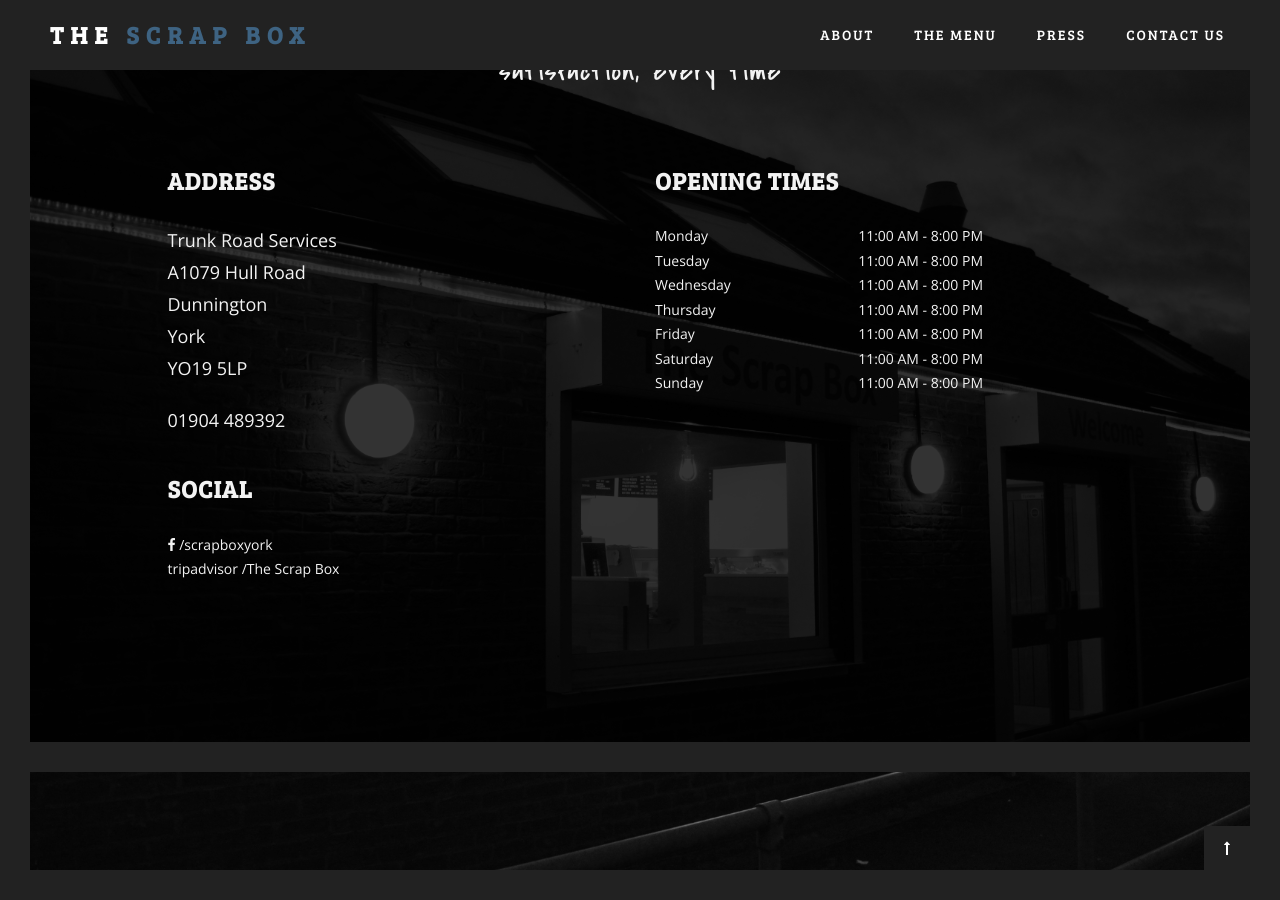
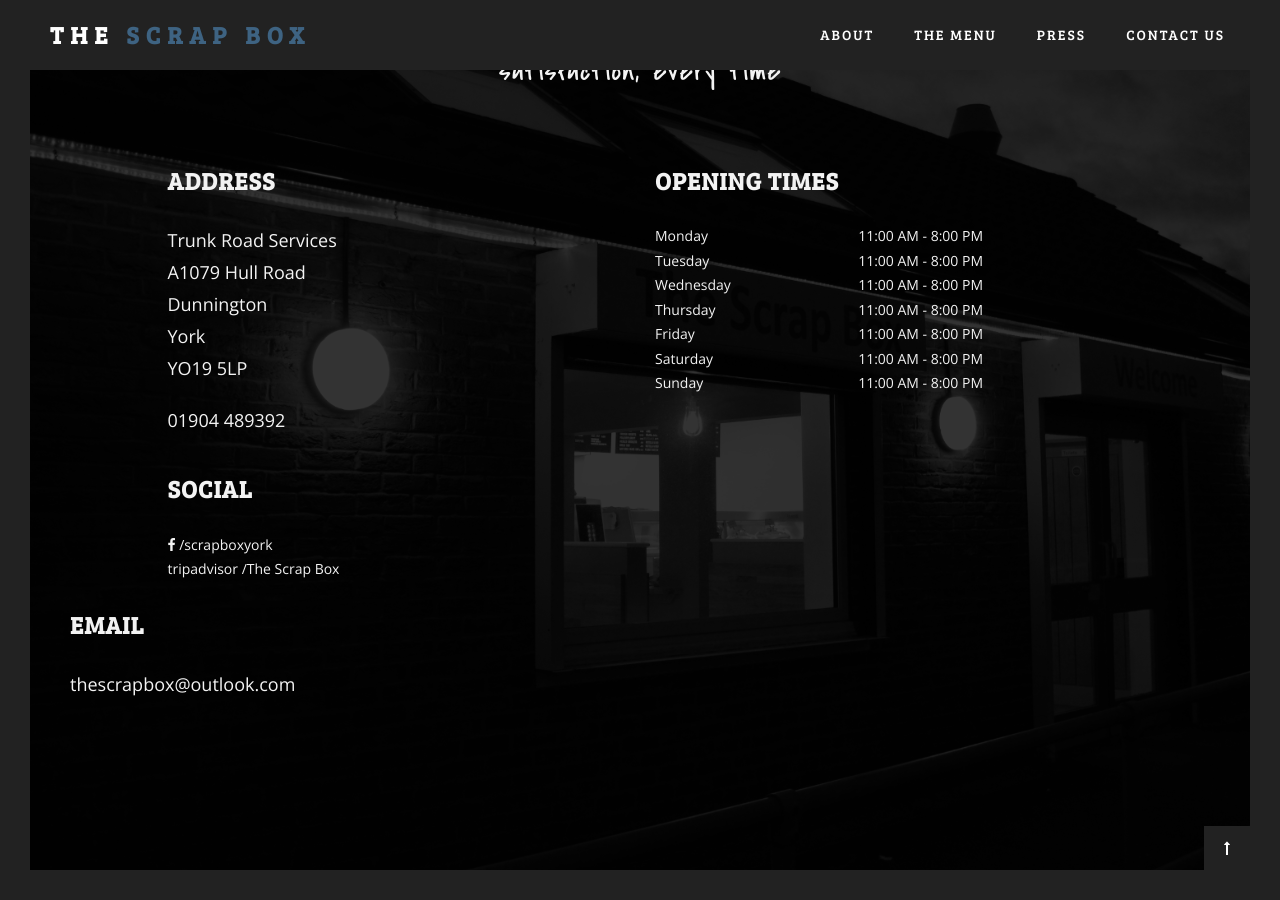
Before and after one commit to axwalker/thescrapbox, a Jekyll site: the page built from index.md, in a window 1280 px wide and 900 px high, scrolled down 5214 px. Built offline with Jekyll 4.4.1, drawn with Linux system fonts in a browser that asks for light colours.

Commit message:
Add email to contact section

```diff
--- a/_layouts/home.html
+++ b/_layouts/home.html
@@ -280,6 +280,11 @@
                                 </li>
                             </ul>
                     </div>
+
+                    <div class="col-md-5 wow fadeIn">
+                        <h3 class="mb30">Email</h3>
+                        <p class="lead">{{ site.data.contact.email }}<br>
+                    </div>
                 </div>
             </div>
         </div>
```
